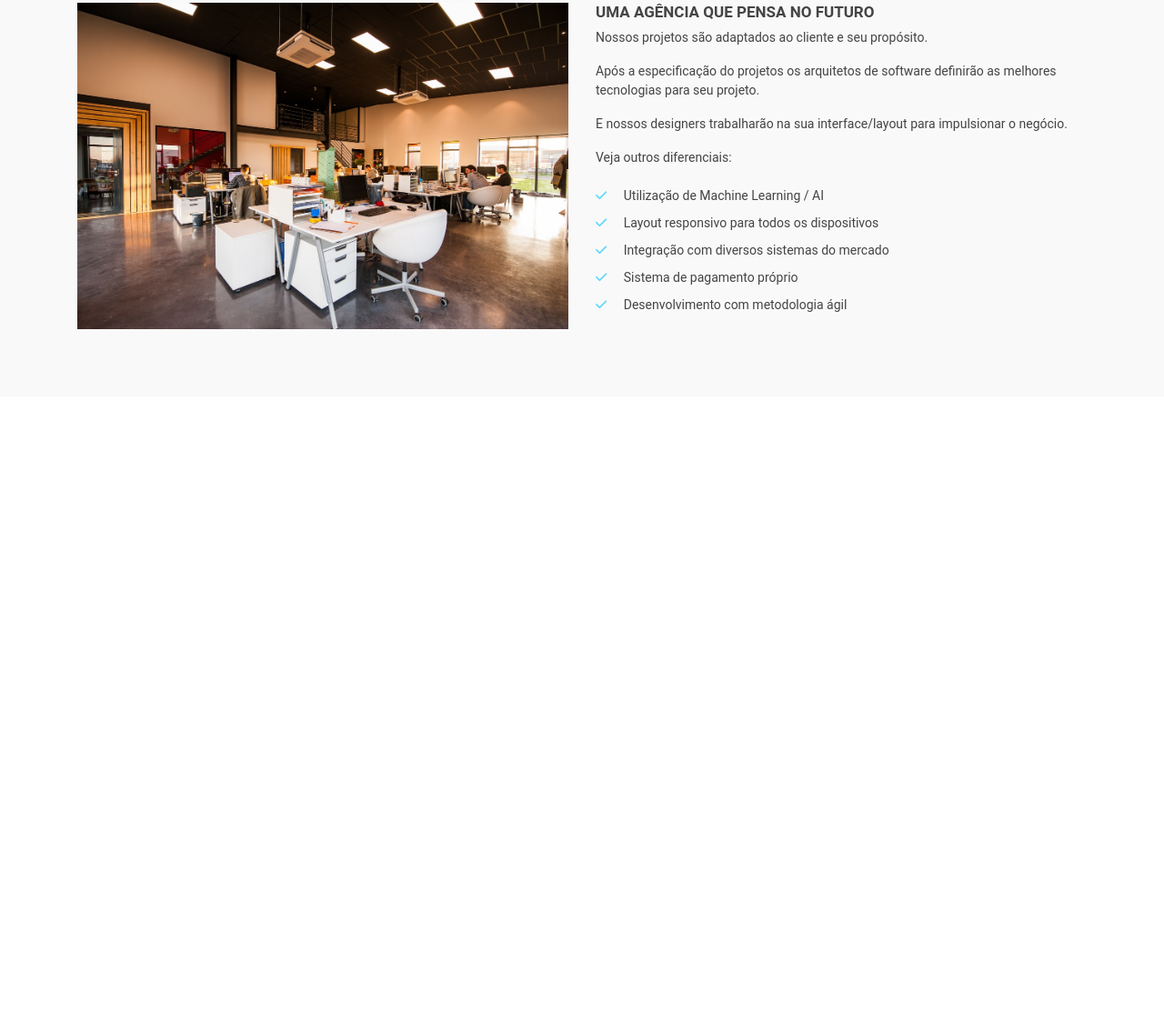
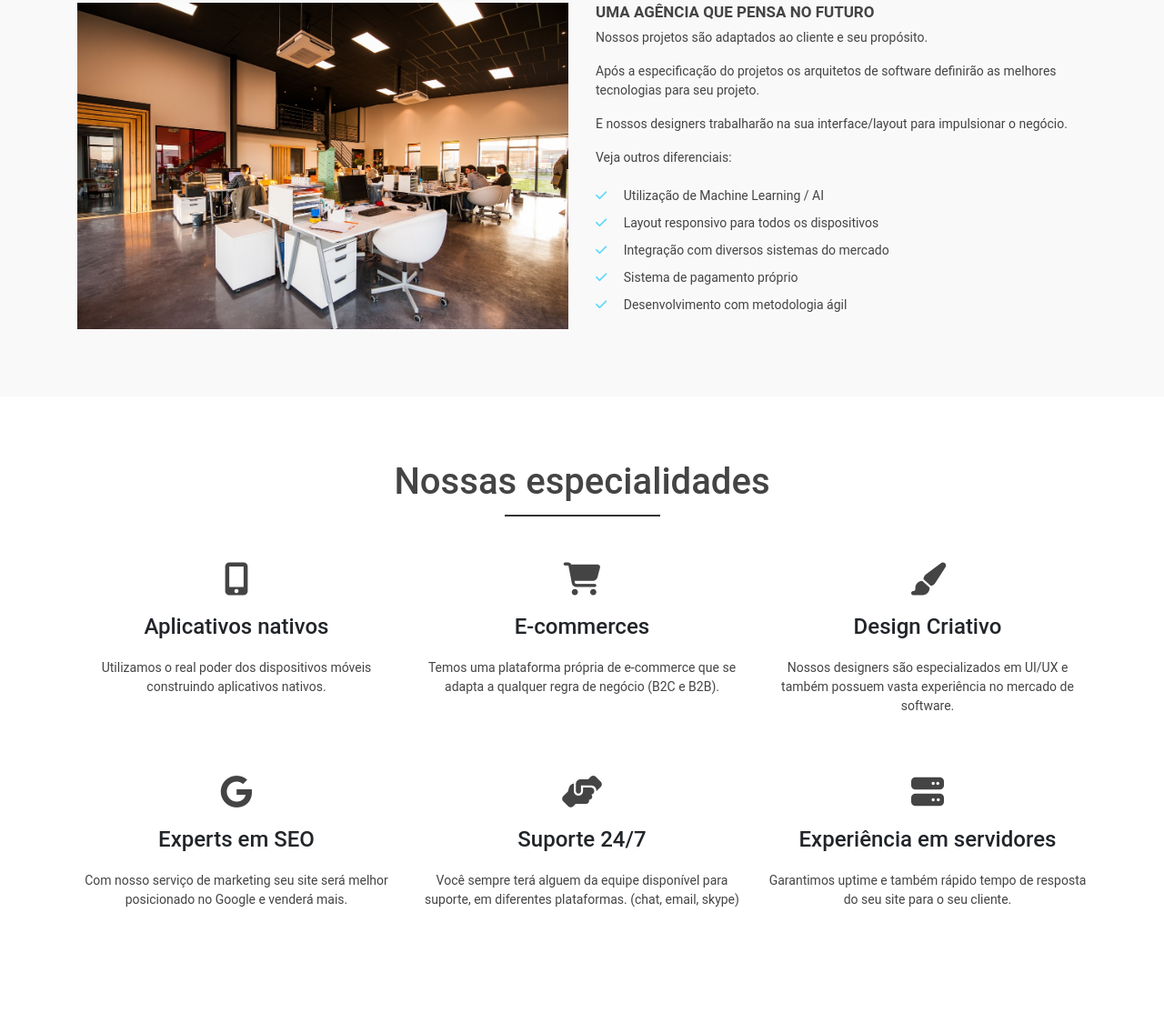
Before and after one commit to DaniloSann/HDC-Agency, a plain HTML site: page index.html in a window 1280 px wide. Shown: the part 900-2036 px from the top of the page at 91% size. Before the commit the page ends 1336 px from the top, so only its background shows below. Drawn offline with nearby package versions, Linux system fonts and the light colour scheme.

Commit message:
Criando seção de especialidades

```diff
--- a/css/styles.css
+++ b/css/styles.css
@@ -138,3 +138,29 @@ header, .navbar {
     color: #65DAF9;
     margin-right: 15px;
 }
+
+/* Serviços */
+
+.service-box {
+    text-align: center;
+    margin-bottom: 50px;
+}
+
+.service-box i, .service-box h4 {
+    transition: .5s;
+}
+
+.service-box i {
+    font-size: 36px;
+    margin-bottom: 20px;
+    color: #444;
+}
+
+.service-box h4 {
+    font-size: 24px;
+    margin-bottom: 20px;
+}
+
+.service-box:hover > i, .service-box:hover > h4 {
+    color: #65DAF9;
+}
--- a/index.html
+++ b/index.html
@@ -93,6 +93,7 @@
                     <span class="sr-only">Next</span>
                 </a>
             </div>
+            <!-- Sobre a empresa -->
             <div id="about-area">
                 <div class="container">
                     <div class="row">
@@ -119,6 +120,46 @@
                     </div>
                 </div>
             </div>
+            <!-- Serviços da empresa -->
+            <div class="id services-area">
+                <div class="container">
+                    <div class="row">
+                        <div class="col-12">
+                            <h3 class="class main-title">Nossas especialidades</h3>
+                        </div>
+                        <div class="class col-md-4 service-box">
+                            <i class="class fas fa-mobile-alt"></i>
+                            <h4>Aplicativos nativos</h4>
+                            <p>Utilizamos o real poder dos dispositivos móveis construindo aplicativos nativos.</p>
+                        </div>
+                        <div class="col-md-4 service-box">
+                          <i class="fas fa-shopping-cart"></i>
+                          <h4>E-commerces</h4>
+                          <p>Temos uma plataforma própria de e-commerce que se adapta a qualquer regra de negócio (B2C e B2B).</p>
+                        </div>
+                        <div class="col-md-4 service-box">
+                          <i class="fas fa-paint-brush"></i>
+                          <h4>Design Criativo</h4>
+                          <p>Nossos designers são especializados em UI/UX e também possuem vasta experiência no mercado de software.</p>
+                        </div>
+                        <div class="col-md-4 service-box">
+                          <i class="fab fa-google"></i>
+                          <h4>Experts em SEO</h4>
+                          <p>Com nosso serviço de marketing seu site será melhor posicionado no Google e venderá mais.</p>
+                        </div>
+                        <div class="col-md-4 service-box">
+                          <i class="fas fa-hands-helping"></i>
+                          <h4>Suporte 24/7</h4>
+                          <p>Você sempre terá alguem da equipe disponível para suporte, em diferentes plataformas. (chat, email, skype)</p>
+                        </div>
+                        <div class="col-md-4 service-box">
+                          <i class="fas fa-server"></i>
+                          <h4>Experiência em servidores</h4>
+                          <p>Garantimos uptime e também rápido tempo de resposta do seu site para o seu cliente.</p>
+                        </div>
+                    </div>
+                </div>
+            </div>
         </div>
     </main>
     <script src="js/scripts.js"></script>
```
